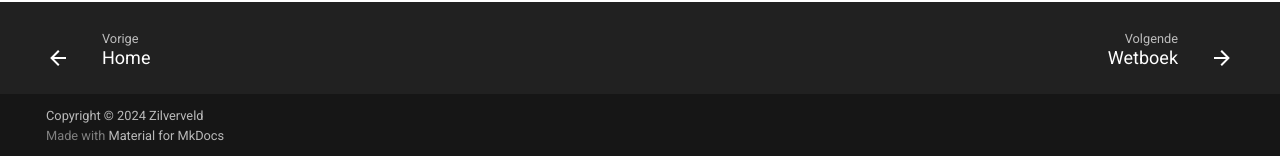
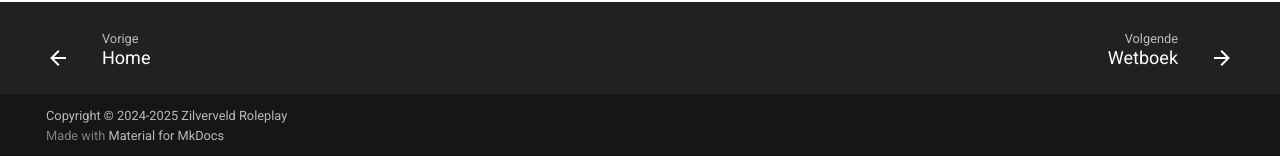
Before and after one commit to MythicalLapis0181/zv-documentatie, an MkDocs documentation site: the page built from docs/APV.md, in a window 1280 px wide and 900 px high, scrolled down 14362 px. Shown: the part 741-897 px from the top of the window. Built offline with MkDocs 1.6.1 and Material for MkDocs 9.7.7, drawn with Linux system fonts in a browser that asks for light colours; comment, search, counter and statistics services are not loaded.

Commit message:
Update mkdocs.yml

```diff
--- a/mkdocs.yml
+++ b/mkdocs.yml
@@ -4,7 +4,7 @@
 site_author: 'Zilverveld'
 
 # Copyright
-copyright: Copyright &copy; 2024 Zilverveld
+copyright: Copyright &copy; 2024-2025 Zilverveld Roleplay
 
 # Repository
 repo_url: https://github.com/MythicalLapis0181/zv-documentatie
@@ -23,12 +23,15 @@
     - announce.dismiss
     - navigation.footer
     - navigation.indexes
+    - navigation.sections
     - navigation.tabs
     - navigation.top
     - navigation.tracking
     - search.highlight
     - search.share
     - search.suggest
+  hide:
+  - navigation
   palette:
     - scheme: default
       toggle:
```
